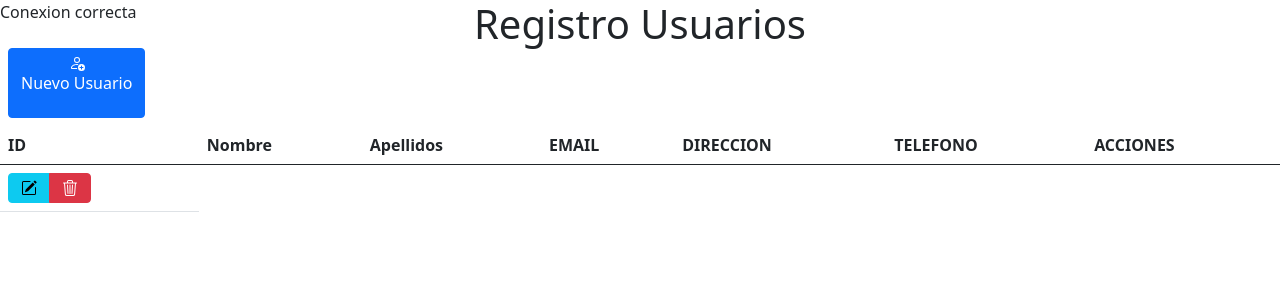
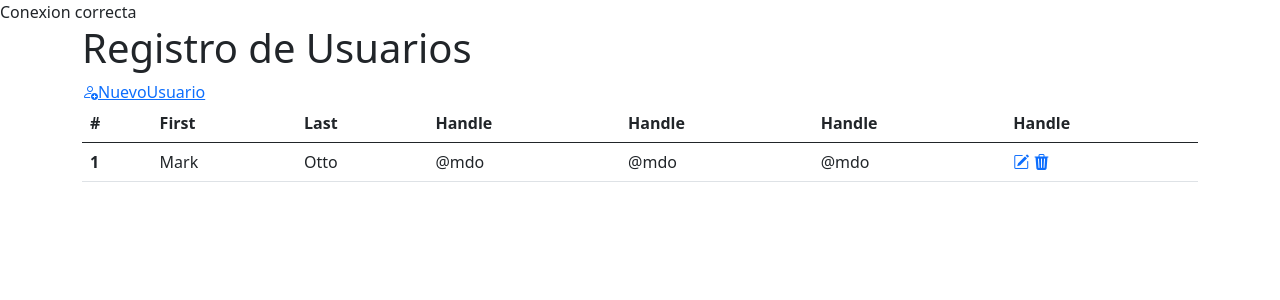
Before and after one commit to AndrenorAndiarson/examenweb2, a PHP site: page / in a window 1280 px wide. Shown: the top 300 px of the page. Run offline with PHP 8.4, Linux system fonts and the light colour scheme; lists and menus that the app fills with data are empty.

Commit message:
Add files via upload

```diff
--- a/PHP/index.php
+++ b/PHP/index.php
@@ -18,55 +18,49 @@ include 'conexion.php';
 
     <!-- Bootstrap CSS -->
     <link href="https://cdn.jsdelivr.net/npm/bootstrap@5.0.2/dist/css/bootstrap.min.css" rel="stylesheet" integrity="sha384-EVSTQN3/azprG1Anm3QDgpJLIm9Nao0Yz1ztcQTwFspd3yD65VohhpuuCOmLASjC" crossorigin="anonymous">
+    <link rel="stylesheet" href="https://cdn.jsdelivr.net/npm/bootstrap-icons@1.11.3/font/bootstrap-icons.min.css">
 
   </head>
 
   <body>
 
 
-<div class="p-2 bd-highlight">
-    <div
-      class="position-absolute top-0 start-50 translate-middle-x"><h1>Registro Usuarios</h1>
-    </div>
-</div>
+<div class="container">
+<h1 class="position-relative-center">Registro de Usuarios</h1>
+<a href="insertar.php"><i class="bi bi-person-add"></i>NuevoUsuario</a>
 
-  <div class="p-2 bd-highlight"> <button type="button" class="btn btn-primary"><svg xmlns="http://www.w3.org/2000/svg" width="16" height="16" fill="currentColor" class="bi bi-person-add" viewBox="0 0 16 16">
-  <path d="M12.5 16a3.5 3.5 0 1 0 0-7 3.5 3.5 0 0 0 0 7m.5-5v1h1a.5.5 0 0 1 0 1h-1v1a.5.5 0 0 1-1 0v-1h-1a.5.5 0 0 1 0-1h1v-1a.5.5 0 0 1 1 0m-2-6a3 3 0 1 1-6 0 3 3 0 0 1 6 0M8 7a2 2 0 1 0 0-4 2 2 0 0 0 0 4"/>
-  <path d="M8.256 14a4.5 4.5 0 0 1-.229-1.004H3c.001-.246.154-.986.832-1.664C4.484 10.68 5.711 10 8 10q.39 0 .74.025c.226-.341.496-.65.804-.918Q8.844 9.002 8 9c-5 0-6 3-6 4s1 1 1 1z"/>
-</svg> <p>Nuevo Usuario</p></div>
-
-
-<container>
-    <table class="table">
+<table class="table">
   <thead>
     <tr>
-      <th scope="col">ID</th>
-      <th scope="col">Nombre</th>
-      <th scope="col">Apellidos</th>
-      <th scope="col">EMAIL</th>
-      <th scope="col">DIRECCION</th>
-      <th scope="col">TELEFONO</th>
-      <th scope="col">ACCIONES</th>
+      <th scope="col">#</th>
+      <th scope="col">First</th>
+      <th scope="col">Last</th>
+      <th scope="col">Handle</th>
+      <th scope="col">Handle</th>
+      <th scope="col">Handle</th>
+      <th scope="col">Handle</th>
     </tr>
   </thead>
   <tbody>
     <tr>
-      <td> <div class="btn-group" role="group" aria-label="Basic example">
-  <button type="button" class="btn btn-info"><svg xmlns="http://www.w3.org/2000/svg" width="16" height="16" fill="currentColor" class="bi bi-pencil-square" viewBox="0 0 16 16">
-  <path d="M15.502 1.94a.5.5 0 0 1 0 .706L14.459 3.69l-2-2L13.502.646a.5.5 0 0 1 .707 0l1.293 1.293zm-1.75 2.456-2-2L4.939 9.21a.5.5 0 0 0-.121.196l-.805 2.414a.25.25 0 0 0 .316.316l2.414-.805a.5.5 0 0 0 .196-.12l6.813-6.814z"/>
-  <path fill-rule="evenodd" d="M1 13.5A1.5 1.5 0 0 0 2.5 15h11a1.5 1.5 0 0 0 1.5-1.5v-6a.5.5 0 0 0-1 0v6a.5.5 0 0 1-.5.5h-11a.5.5 0 0 1-.5-.5v-11a.5.5 0 0 1 .5-.5H9a.5.5 0 0 0 0-1H2.5A1.5 1.5 0 0 0 1 2.5z"/>
-</svg></button>
-  <button type="button" class="btn btn-danger"><svg xmlns="http://www.w3.org/2000/svg" width="16" height="16" fill="currentColor" class="bi bi-trash3" viewBox="0 0 16 16">
-  <path d="M6.5 1h3a.5.5 0 0 1 .5.5v1H6v-1a.5.5 0 0 1 .5-.5M11 2.5v-1A1.5 1.5 0 0 0 9.5 0h-3A1.5 1.5 0 0 0 5 1.5v1H1.5a.5.5 0 0 0 0 1h.538l.853 10.66A2 2 0 0 0 4.885 16h6.23a2 2 0 0 0 1.994-1.84l.853-10.66h.538a.5.5 0 0 0 0-1zm1.958 1-.846 10.58a1 1 0 0 1-.997.92h-6.23a1 1 0 0 1-.997-.92L3.042 3.5zm-7.487 1a.5.5 0 0 1 .528.47l.5 8.5a.5.5 0 0 1-.998.06L5 5.03a.5.5 0 0 1 .47-.53Zm5.058 0a.5.5 0 0 1 .47.53l-.5 8.5a.5.5 0 1 1-.998-.06l.5-8.5a.5.5 0 0 1 .528-.47M8 4.5a.5.5 0 0 1 .5.5v8.5a.5.5 0 0 1-1 0V5a.5.5 0 0 1 .5-.5"/>
-</svg></button>
-</div> </td>
-
+      <th scope="row">1</th>
+      <td>Mark</td>
+      <td>Otto</td>
+      <td>@mdo</td>
+      <td>@mdo</td>
+      <td>@mdo</td>
+      <td>
+      <a href=""><i class="bi bi-pencil-square"></i></a>
+        <a href="eliminar.php"><i class="bi bi-trash3-fill"></i></a>
+      </td>
     </tr>
 
   </tbody>
+</table>
+</div>
 
-</table>
-</container>
+
+
     <!-- Optional JavaScript; choose one of the two! -->
 
     <!-- Option 1: Bootstrap Bundle with Popper -->
```
Also changed, not shown: PHP/insertar.php (+12 -3 lines).
